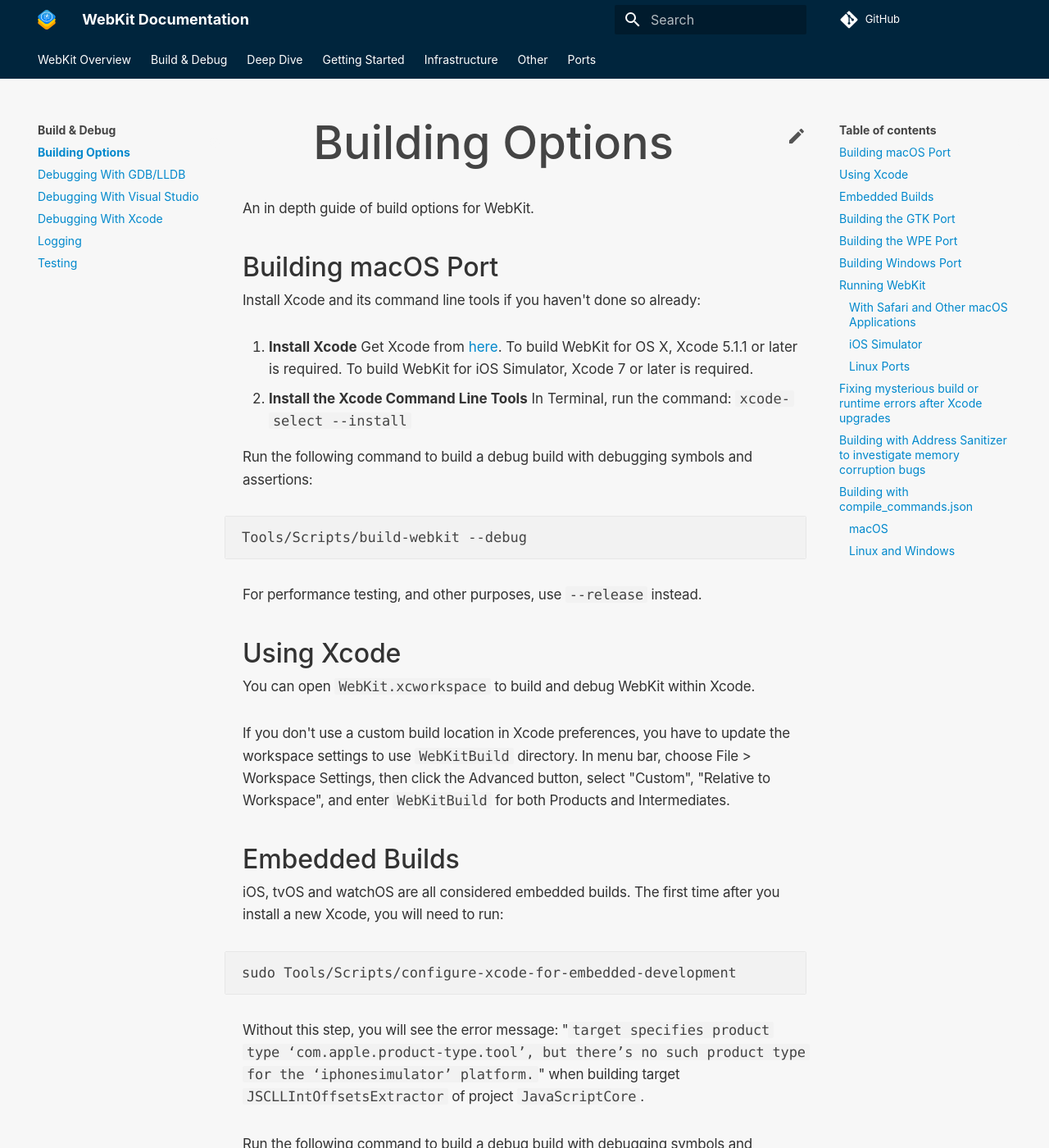
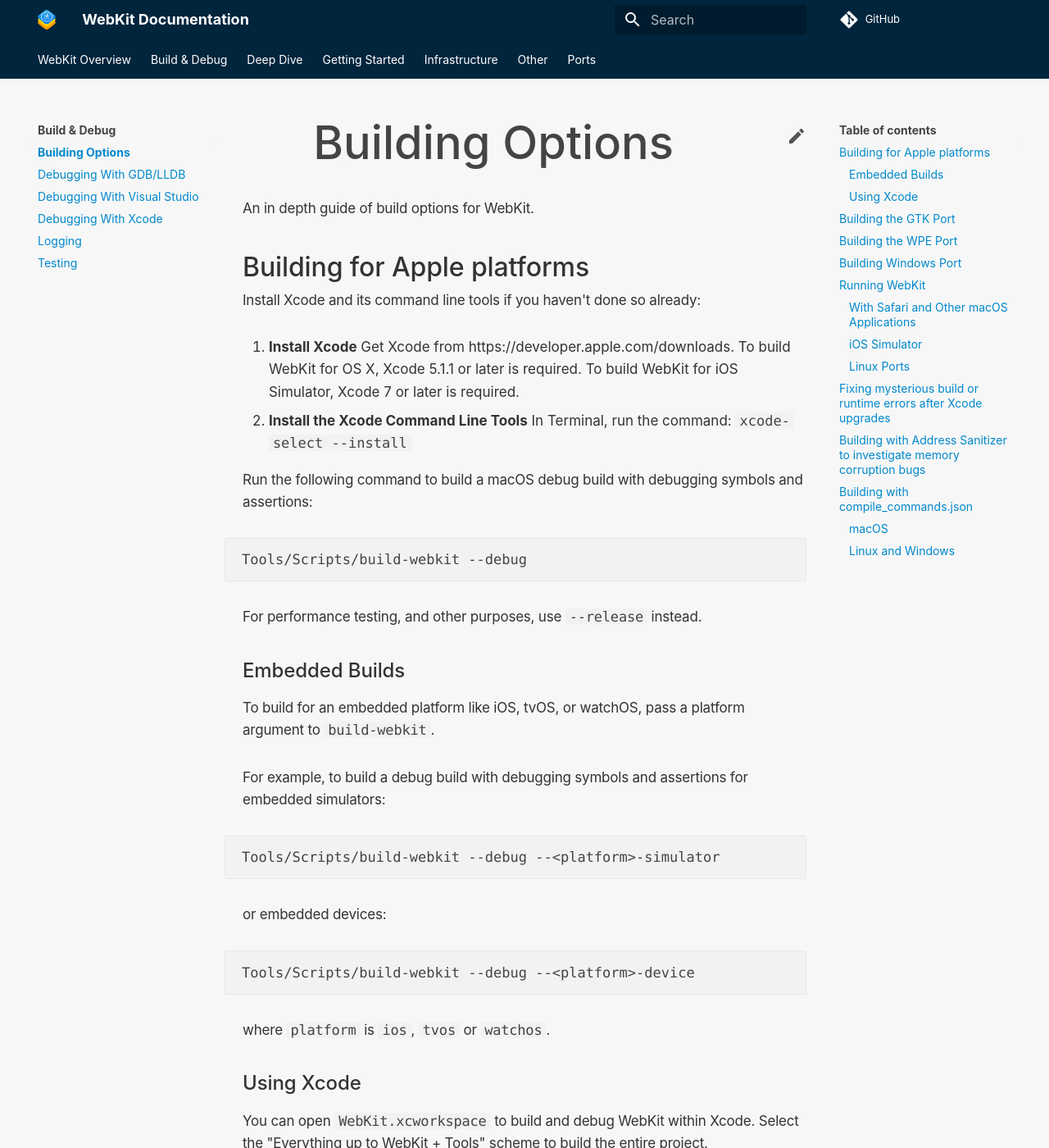
Before and after one commit to WebKit/Documentation, an MkDocs documentation site: the page built from docs/Build & Debug/BuildOptions.md, in a window 1280 px wide and 1400 px high. Shown: the whole window at 82% size. Built offline with MkDocs 1.6.1 and Material for MkDocs 9.7.7, drawn with Linux system fonts in a browser that asks for light colours; comment, search, counter and statistics services are not loaded; some of the changed text lies outside the part shown.

Commit message:
Sync BuildOptions.md with project README
Update the sections on building for Apple platforms, now that configure-xcode-for-embedded-development has been removed.

````diff
--- a/docs/Build & Debug/BuildOptions.md
+++ b/docs/Build & Debug/BuildOptions.md
@@ -2,14 +2,14 @@
 
 An in depth guide of build options for WebKit.
 
-## Building macOS Port
+## Building for Apple platforms
 
 Install Xcode and its command line tools if you haven't done so already:
 
-1. **Install Xcode** Get Xcode from [here](https://developer.apple.com/downloads). To build WebKit for OS X, Xcode 5.1.1 or later is required. To build WebKit for iOS Simulator, Xcode 7 or later is required.
+1. **Install Xcode** Get Xcode from https://developer.apple.com/downloads. To build WebKit for OS X, Xcode 5.1.1 or later is required. To build WebKit for iOS Simulator, Xcode 7 or later is required.
 2. **Install the Xcode Command Line Tools** In Terminal, run the command: `xcode-select --install`
 
-Run the following command to build a debug build with debugging symbols and assertions:
+Run the following command to build a macOS debug build with debugging symbols and assertions:
 
 ```
 Tools/Scripts/build-webkit --debug
@@ -17,23 +17,13 @@ Tools/Scripts/build-webkit --debug
 
 For performance testing, and other purposes, use `--release` instead.
 
-## Using Xcode
+### Embedded Builds
 
-You can open `WebKit.xcworkspace` to build and debug WebKit within Xcode.
+To build for an embedded platform like iOS, tvOS, or watchOS, pass a platform
+argument to `build-webkit`.
 
-If you don't use a custom build location in Xcode preferences, you have to update the workspace settings to use `WebKitBuild` directory.  In menu bar, choose File > Workspace Settings, then click the Advanced button, select "Custom", "Relative to Workspace", and enter `WebKitBuild` for both Products and Intermediates.
-
-## Embedded Builds
-
-iOS, tvOS and watchOS are all considered embedded builds. The first time after you install a new Xcode, you will need to run:
-
-```
-sudo Tools/Scripts/configure-xcode-for-embedded-development
-```
-
-Without this step, you will see the error message: "`target specifies product type ‘com.apple.product-type.tool’, but there’s no such product type for the ‘iphonesimulator’ platform.`" when building target `JSCLLIntOffsetsExtractor` of project `JavaScriptCore`.
-
-Run the following command to build a debug build with debugging symbols and assertions for embedded simulators:
+For example, to build a debug build with debugging symbols and assertions for
+embedded simulators:
 
 ```
 Tools/Scripts/build-webkit --debug --<platform>-simulator
@@ -45,6 +35,18 @@ Tools/Scripts/build-webkit --debug --<platform>-device
 ```
 
 where `platform` is `ios`, `tvos` or `watchos`.
+
+### Using Xcode
+
+You can open `WebKit.xcworkspace` to build and debug WebKit within Xcode.
+Select the "Everything up to WebKit + Tools" scheme to build the entire
+project.
+
+If you don't use a custom build location in Xcode preferences, you have to
+update the workspace settings to use `WebKitBuild` directory.  In menu bar,
+choose File > Workspace Settings, then click the Advanced button, select
+"Custom", "Relative to Workspace", and enter `WebKitBuild` for both Products
+and Intermediates.
 
 ## Building the GTK Port
 
````
